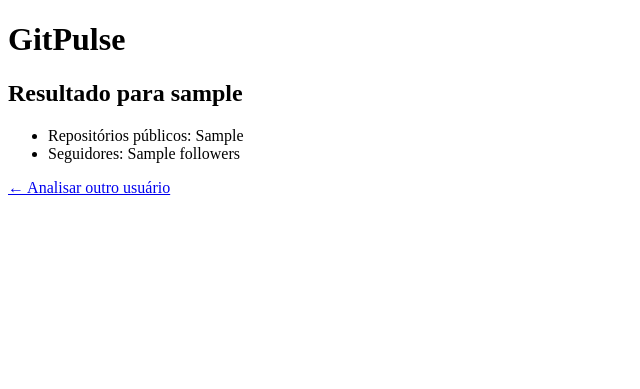
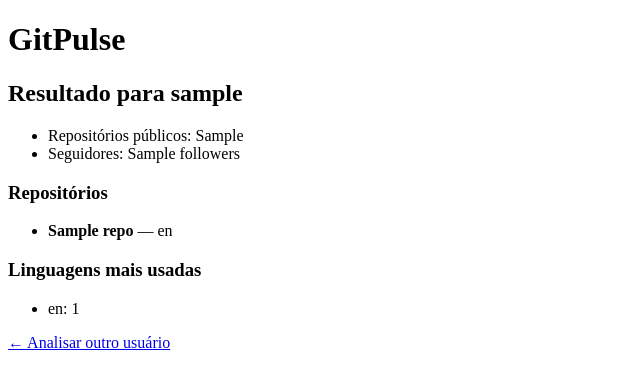
Before and after one commit to brunnoronaldo-ti/GitPulse, a Flask app: template templates/result.html in a window 1280 px wide. Shown: the top 389 px of the page, without its empty margins (0-640 px from the left). Run offline with Flask 3, Linux system fonts and the light colour scheme; the template is opened without the code that fills it: most values are stand-ins (such as "Sample title", 1, 10 or a date in 2020).

Commit message:
Add repository and language sections to result.html

```diff
--- a/templates/result.html
+++ b/templates/result.html
@@ -15,6 +15,35 @@
         <li>Seguidores: {{ followers }}</li>
     </ul>
 
+    <h3>Repositórios</h3>
+
+    {% if repos %}
+        <ul>
+            {% for repo in repos %}
+                <li>
+                    <strong>{{ repo.name }}</strong>
+                    {% if repo.language %}
+                        — {{ repo.language }}
+                    {% endif %}
+                </li>
+            {% endfor %}
+        </ul>
+    {% else %}
+        <p>Este usuário não possui repositórios públicos.</p>
+    {% endif %}
+
+    <h3>Linguagens mais usadas</h3>
+
+    {% if languages %}
+        <ul>
+            {% for lang, count in languages.items() %}
+                <li>{{ lang }}: {{ count }}</li>
+            {% endfor %}
+        </ul>
+    {% else %}
+        <p>Não foi possível identificar linguagens.</p>
+    {% endif %}
+
     <a href="/">← Analisar outro usuário</a>
 
 </body>
```
